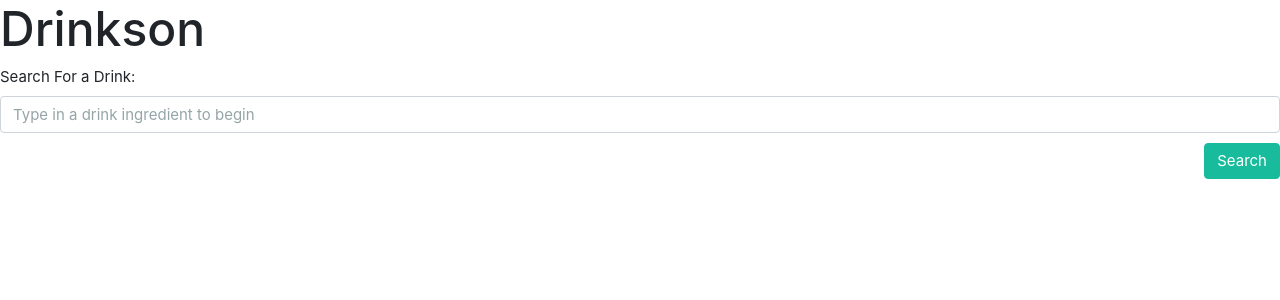
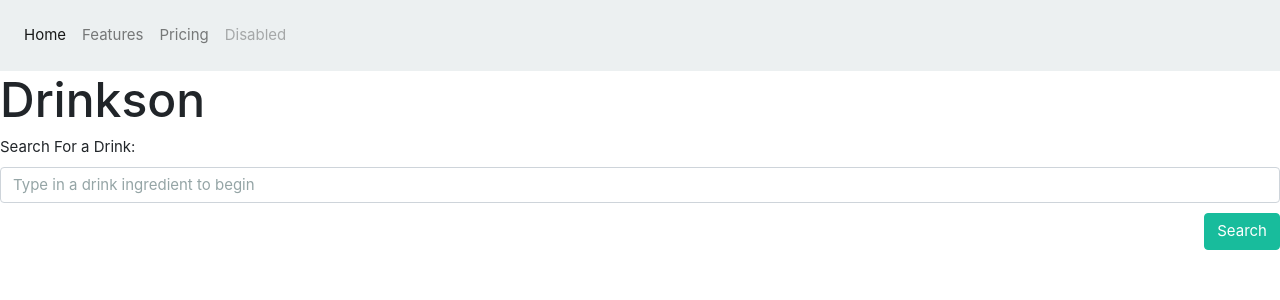
Before and after one commit to jtgraham5th/project3, a React (Create React App) app in the folder client/: page /OrderDrinks in a window 1280 px wide. Shown: the top 300 px of the page. Built offline with nearby package versions, Linux system fonts and the light colour scheme.

Commit message:
updating files

```diff
--- a/client/package.json
+++ b/client/package.json
@@ -3,6 +3,7 @@
   "version": "0.1.0",
   "private": true,
   "dependencies": {
+    "axios": "^0.19.0",
     "react": "^16.10.2",
     "react-dom": "^16.10.2",
     "react-scripts": "3.2.0"
--- a/client/src/App.js
+++ b/client/src/App.js
@@ -3,10 +3,9 @@ import OrderDrinks from "./containers/OrderDrinks";
 import Home from "./containers/Home";
 import Checkin from "./containers/Checkin";
 import LocalBars from "./containers/Lbars";
-import Order from './containers/Order';
+import Summary from './containers/Summary';
 import Edit from './containers/edit';
 import { BrowserRouter as Router, Switch, Route } from "react-router-dom";
-
 
 function App() {
   return (
@@ -14,7 +13,7 @@ function App() {
       <Switch>
         <Route path="/edit" component={Edit} />
         <Route path="/Lbars" component={LocalBars} />
-        <Route path="/Order" component={Order}/>
+        <Route path="/summary" component={Summary}/>
         <Route path="/checkin" component={Checkin} />
         <Route path="/OrderDrinks" component={OrderDrinks} />
         <Route path="/" component={Home} />
--- /dev/null
+++ b/client/src/components/Navbar/index.js
@@ -0,0 +1,18 @@
+import React from "react";
+import "./style.css";
+
+// Using the datalist element we can create autofill suggestions based on the props.breeds array
+function Navbar(props) {
+  return (
+    <nav class="navbar navbar-expand-lg navbar-light bg-light">
+      <div class="navbar-nav">
+      <a class="nav-item nav-link active" href="#">Home <span class="sr-only">(current)</span></a>
+      <a class="nav-item nav-link" href="#">Features</a>
+      <a class="nav-item nav-link" href="#">Pricing</a>
+      <a class="nav-item nav-link disabled" href="#">Disabled</a>
+    </div>
+</nav>
+  );
+}
+
+export default Navbar;
--- /dev/null
+++ b/client/src/components/Navbar/style.css
@@ -0,0 +1,9 @@
+form.search {
+  overflow: auto;
+  margin-bottom: 10px;
+}
+
+form.search button[type="submit"] {
+  float: right;
+  margin-top: 10px;
+}
--- a/client/src/containers/OrderDrinks.js
+++ b/client/src/containers/OrderDrinks.js
@@ -1,6 +1,7 @@
 import React, { Component } from "react";
 import axios from "axios";
 import SearchForm from "../components/SearchForm";
+import Navbar from "../components/Navbar";
 import { Link } from "react-router-dom";
 
 class OrderDrinks extends Component {
@@ -32,6 +33,7 @@ class OrderDrinks extends Component {
   render() {
     return (
       <div>
+        <Navbar />
         <h1>Drinkson</h1>
         <SearchForm
           handleFormSubmit={this.handleFormSubmit}
--- a/client/src/containers/Order.js
+++ b/client/src/containers/Summary.js
@@ -1,7 +1,7 @@
 import React, { Component } from "react";
 
 
-class Order extends Component {
+class Summary extends Component {
   render() {
     return (
       <div>
@@ -17,4 +17,4 @@ class Order extends Component {
 }
 
 
-export default Order;
+export default Summary;
```
Also changed, not shown: 1 other file (tests, documents, lock files or other folders).
